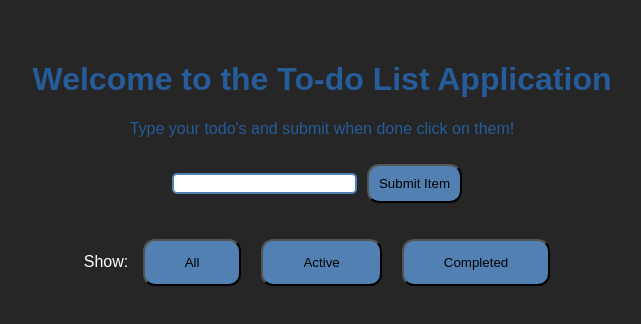
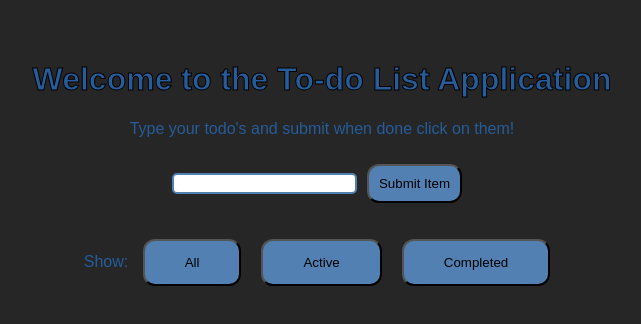
Before and after one commit to JordanAllen08/FrontEndWebSystems, a React (Create React App) app in the folder to-dolist/: page / in a window 1280 px wide. Shown: the top 324 px of the page, without its empty margins (318-959 px from the left). Built offline with nearby package versions, Linux system fonts and the light colour scheme.

Commit message:
Fixed minor errors and CSS
*fixed minor browser console: error / warnings

```diff
--- a/to-dolist/src/component/App.css
+++ b/to-dolist/src/component/App.css
@@ -4,9 +4,15 @@
 
 h1{
   color: #255C99;
+  -webkit-text-stroke-width: 1px;
+  -webkit-text-stroke-color: black;
 }
 
 p{
+  color: #255C99;
+}
+
+span{
   color: #255C99;
 }
 
--- a/to-dolist/src/containers/AddTodo.js
+++ b/to-dolist/src/containers/AddTodo.js
@@ -35,8 +35,8 @@ const AddTodo = ({ dispatch }) => {
         }
     >
 
-                <input type="text" class='textbox' ref={el => (input = el)} />
-                <button type='submit' class='btnsub'>Submit Item</button>
+                <input type="text" className='textbox' ref={el => (input = el)} />
+                <button type='submit' className='btnsub'>Submit Item</button>
             </form>
         </div>
     );
```
Also changed, not shown: to-dolist/public/logo192.png (added).
